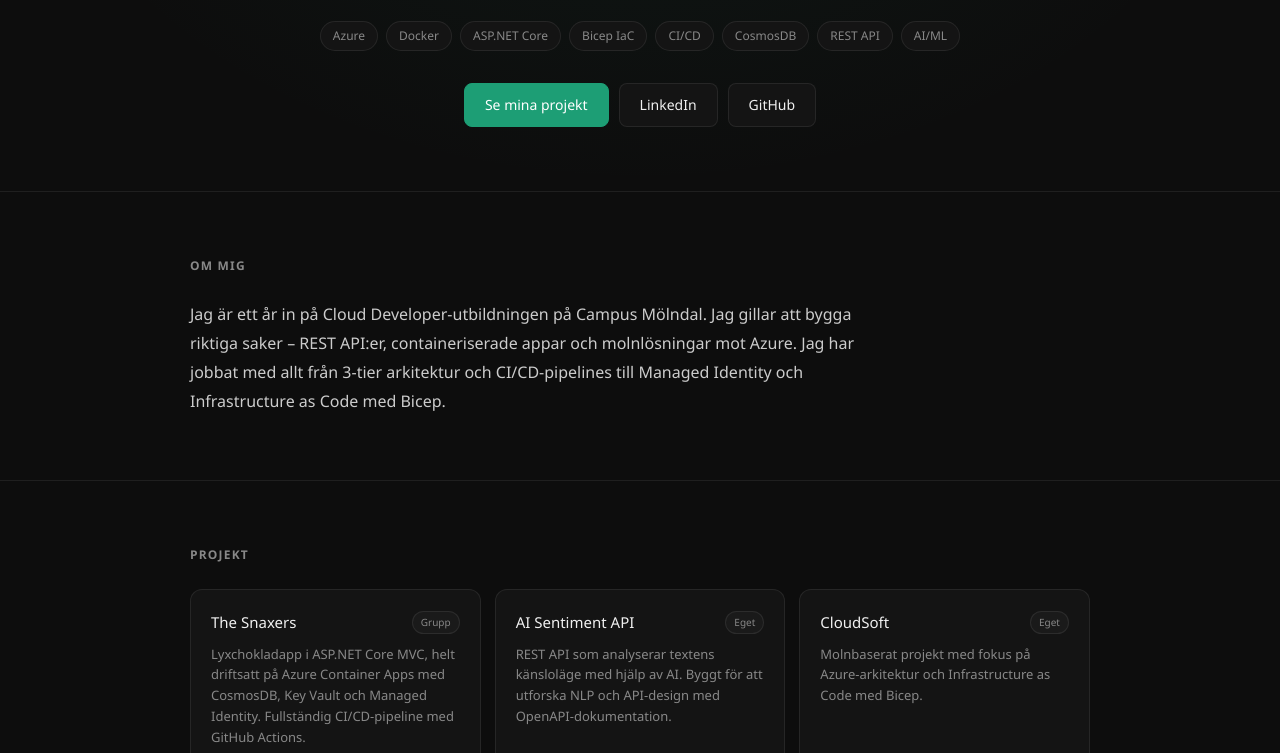
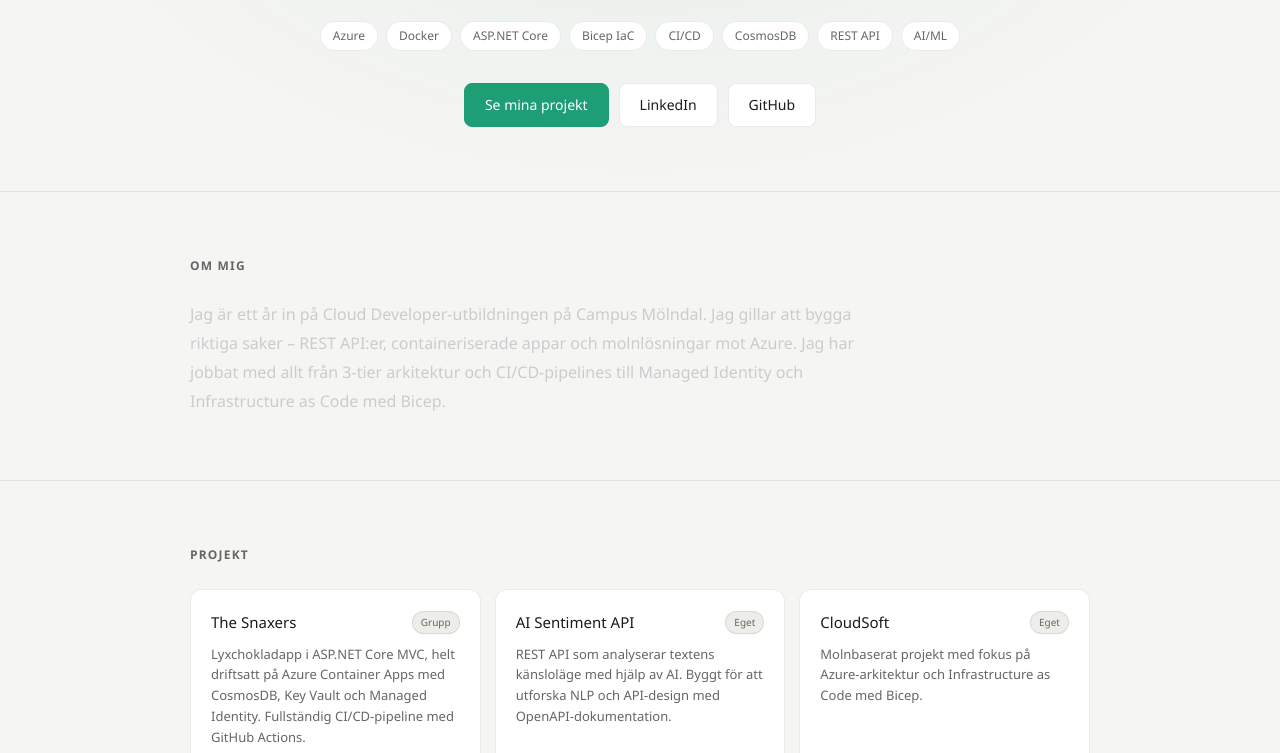
Before and after one commit to 95hanmel-coder/Portfolio, a plain HTML site: page index.html in a window 1280 px wide. Shown: the part 329-1082 px from the top of the page. Drawn offline with Linux system fonts and the light colour scheme.

Commit message:
ny portfolio design

```diff
--- a/style.css
+++ b/style.css
@@ -9,12 +9,12 @@
   --blue: #378ADD;
   --amber: #EF9F27;
   --coral: #D85A30;
-  --bg: #0d0d0d;
-  --bg2: #141414;
-  --bg3: #1a1a1a;
-  --border: rgba(255,255,255,0.08);
-  --text: #f0f0f0;
-  --muted: #888;
+  --bg: #f5f5f3;
+  --bg2: #ffffff;
+  --bg3: #eeede9;
+  --border: rgba(0,0,0,0.08);
+  --text: #1a1a1a;
+  --muted: #666;
 }
 
 html { scroll-behavior: smooth; }
```
